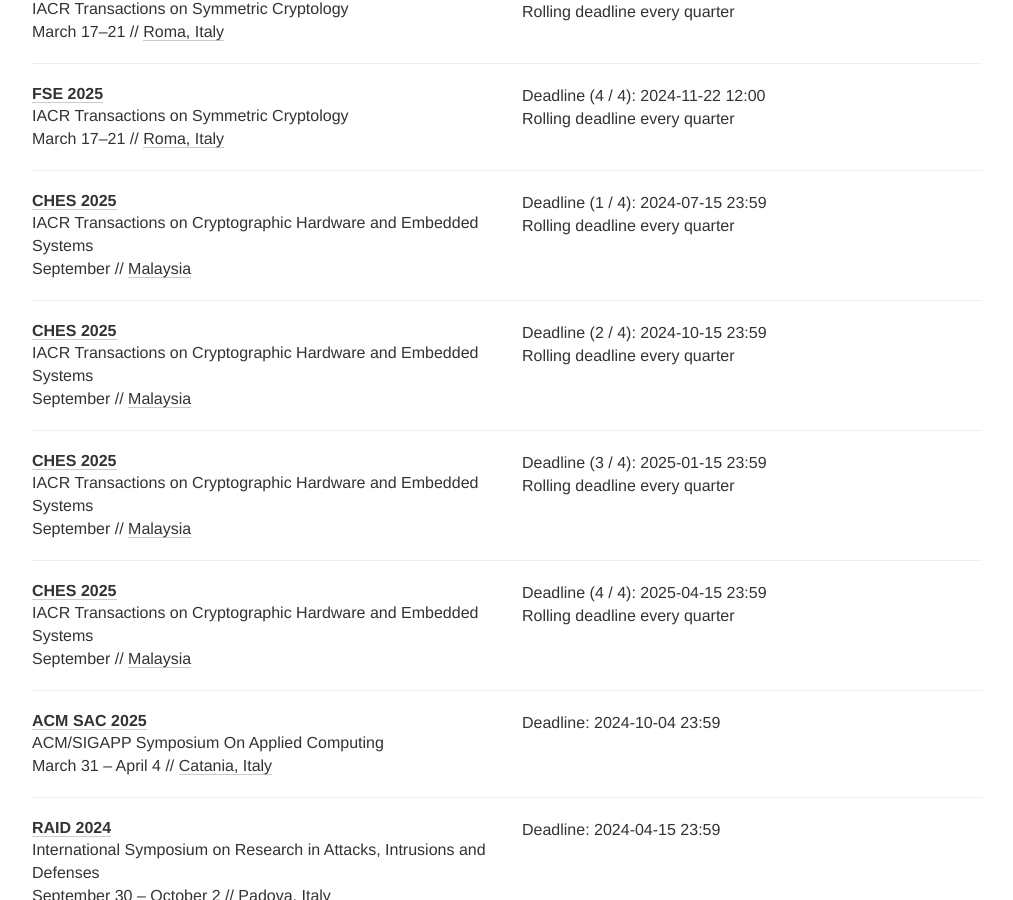
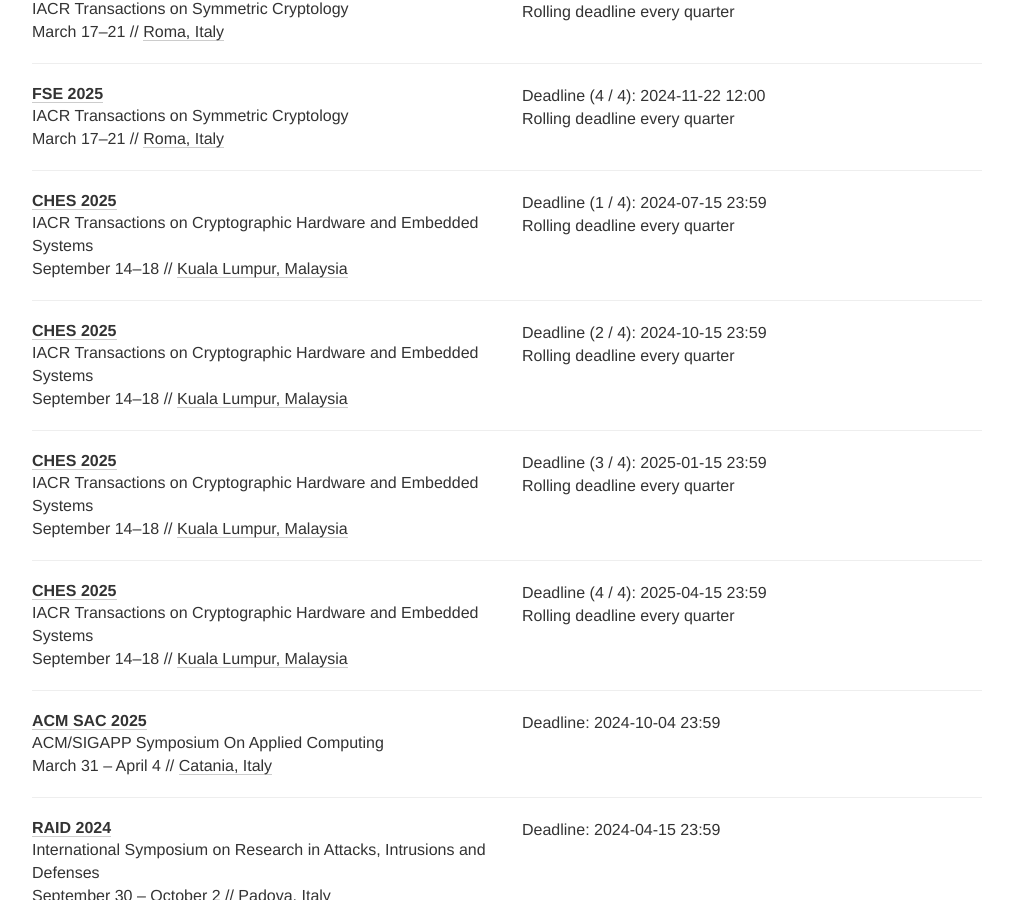
Before and after one commit to sec-deadlines/sec-deadlines.github.io, a Jekyll site: the page built from index.html, in a window 1280 px wide and 900 px high, scrolled down 6588 px. Shown: the whole window, without its empty margins (133-1146 px from the left). Built offline with Jekyll 4.4.1, drawn with Linux system fonts in a browser that asks for light colours; nearby versions of some CDN libraries; comment, search, counter and statistics services are not loaded.

Commit message:
Update CHES dates

```diff
--- a/_data/conferences.yml
+++ b/_data/conferences.yml
@@ -417,8 +417,8 @@
     - "%y-01-15 23:59"
     - "%y-04-15 23:59"
   comment: Rolling deadline every quarter
-  date: September
-  place: Malaysia
+  date: September 14-18
+  place: Kuala Lumpur, Malaysia
   tags: [CRYPTO, CONF]
 
 # Networks and systems, applications
```
